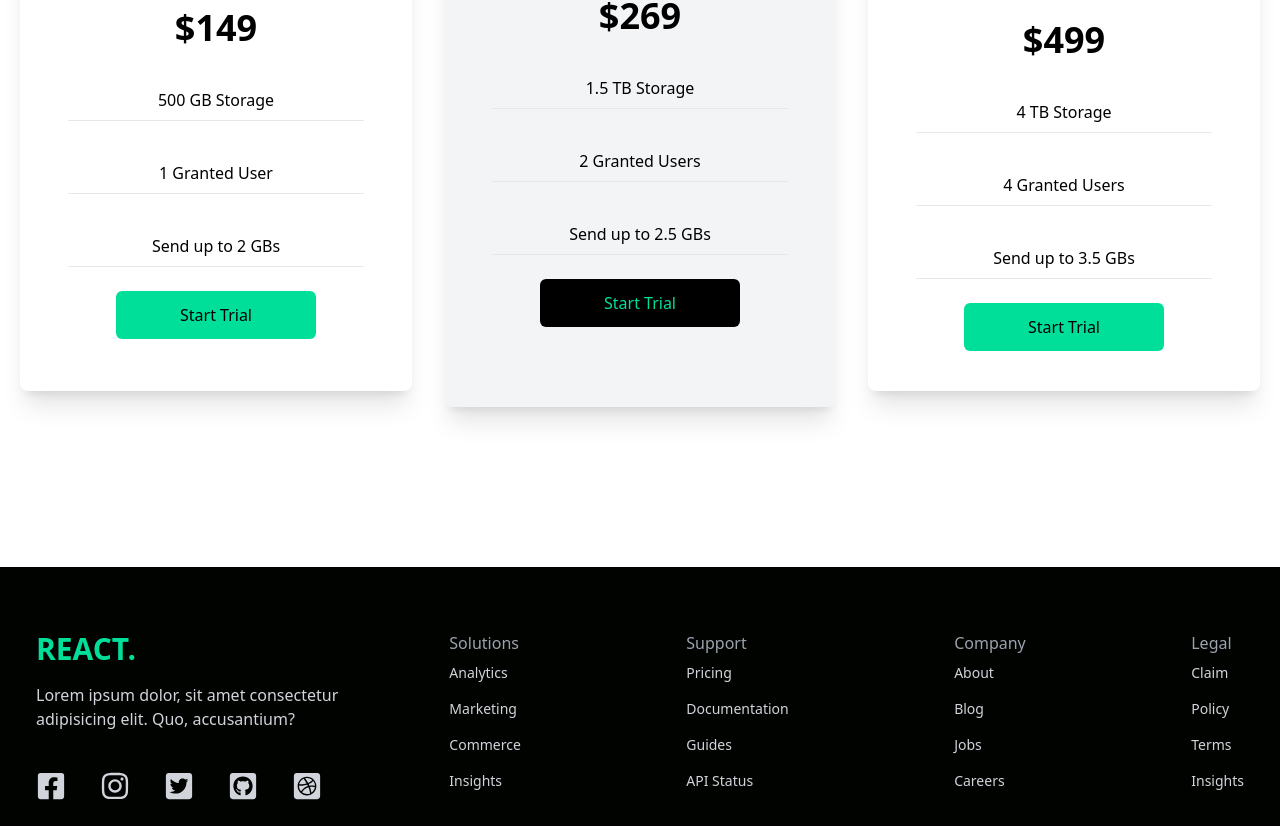
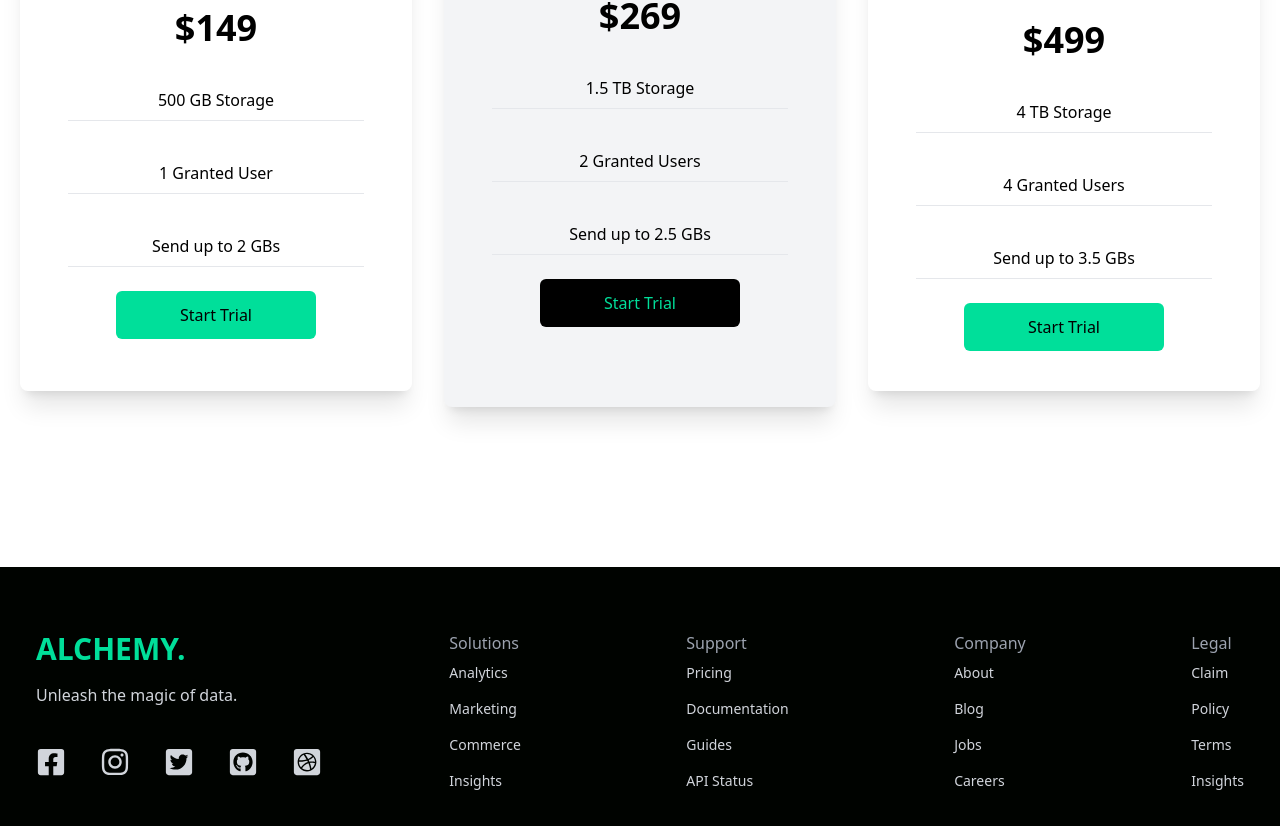
Before and after one commit to alanbacay02/mock-data-website, a React (Create React App) app: page / in a window 1280 px wide. Shown: the part 1971-2797 px from the top of the page. Built offline with nearby package versions, Linux system fonts and the light colour scheme.

Commit message:
includes changes to Footer.jsx, Navbar.jsx, Newsletter.jsx

```diff
--- a/src/components/Footer.jsx
+++ b/src/components/Footer.jsx
@@ -5,14 +5,14 @@ import {
   FaGithubSquare,
   FaInstagram,
   FaTwitterSquare
-} from 'react-icons/fa'
+} from 'react-icons/fa';
 
 const Footer = () => {
   return (
     <div className="max-w-[1240px] mx-auto py-16 px-4 grid lg:grid-cols-3 gap-8 text-gray-300">
       <div>
-        <h1 className="w-full text-3xl font-bold text-[#00df9a] select-none">REACT.</h1>
-        <p className="py-4">Lorem ipsum dolor, sit amet consectetur adipisicing elit. Quo, accusantium?</p>
+        <h1 className="w-full text-3xl font-bold text-[#00df9a] select-none">ALCHEMY.</h1>
+        <p className="py-4">Unleash the magic of data.</p>
         <div className="flex justify-between md:w-[75%] my-6">
           <FaFacebookSquare size={30} className="hover:cursor-pointer" />
           <FaInstagram size={30} className="hover:cursor-pointer" />
--- a/src/components/Navbar.jsx
+++ b/src/components/Navbar.jsx
@@ -10,7 +10,7 @@ const Navbar = () => {
 
   return (
     <div className="flex flex-row justify-between items-center h-24 mx-auto px-6 text-white">
-      <h1 className="w-full text-3xl font-bold text-[#00df9a] select-none">REACT.</h1>
+      <h1 className="w-full text-3xl font-bold text-[#00df9a] select-none">ALCHEMY.</h1>
       <ul className="hidden md:flex">
         <li className="p-1 m-3 hover:cursor-pointer hover:scale-125 transition duration-200">Home</li>
         <li className="p-1 m-3 hover:cursor-pointer hover:scale-125 transition duration-200">Company</li>
--- a/src/components/Newsletter.jsx
+++ b/src/components/Newsletter.jsx
@@ -11,7 +11,7 @@ const Newsletter = () => {
         <div className="my-4">
           <div className="flex flex-col sm:flex-row items-center">
             <input className="p-3 flex w-full rounded-md text-black" type="email" placeholder="Enter Email" />
-            <button className="w-[200px] rounded-md font-medium my-6 ml-4 px-6 py-3 bg-[#00df9a] text-black">Notify Me</button>
+            <button className="w-[200px] hover:brightness-90 rounded-md font-medium my-6 ml-4 px-6 py-3 bg-[#00df9a] text-black">Notify Me</button>
           </div>
           <p className="text-center sm:text-left">We care about the protection of your data. Read our <span className="text-[#00df9a] hover:underline hover:cursor-pointer">Privacy Policy</span>.</p>
         </div>
```
